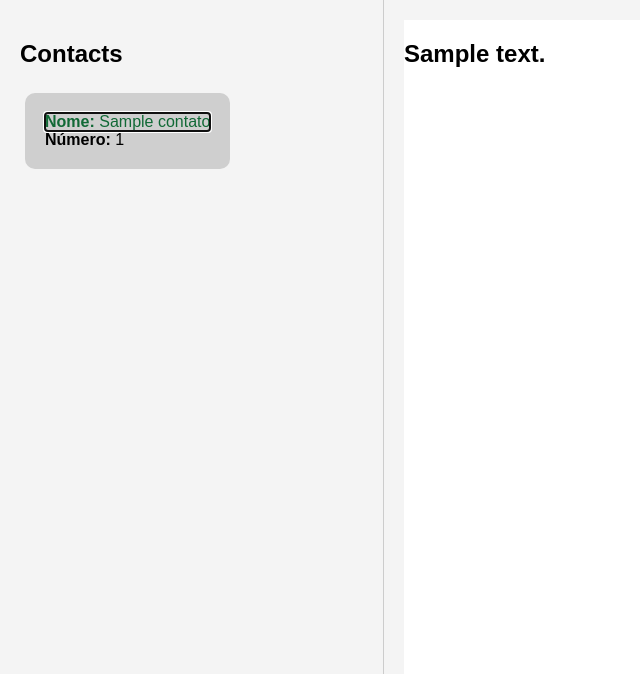
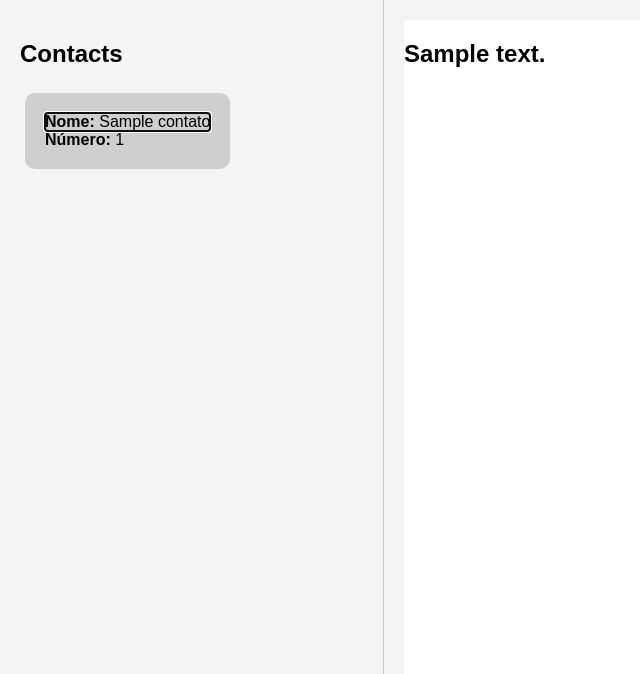
Before and after one commit to joaocruz1/ChatBot_Triar, a Flask app: template templates/principal.html in a window 1280 px wide, with the restyled element focused. Shown: the part 60-734 px from the top of the page, without its empty margins (0-640 px from the left). Run offline with Flask 3, Linux system fonts and the light colour scheme; the template is opened without the code that fills it: most values are stand-ins (such as "Sample title", 1, 10 or a date in 2020).

Commit message:
Update main.css

```diff
--- a/static/main.css
+++ b/static/main.css
@@ -75,10 +75,6 @@ li {
     color: black;
 }
 
- li:focus{
-    color:#116936;
-}
-
 #chat {
     height: 93%;
     overflow-y: hidden;
```
